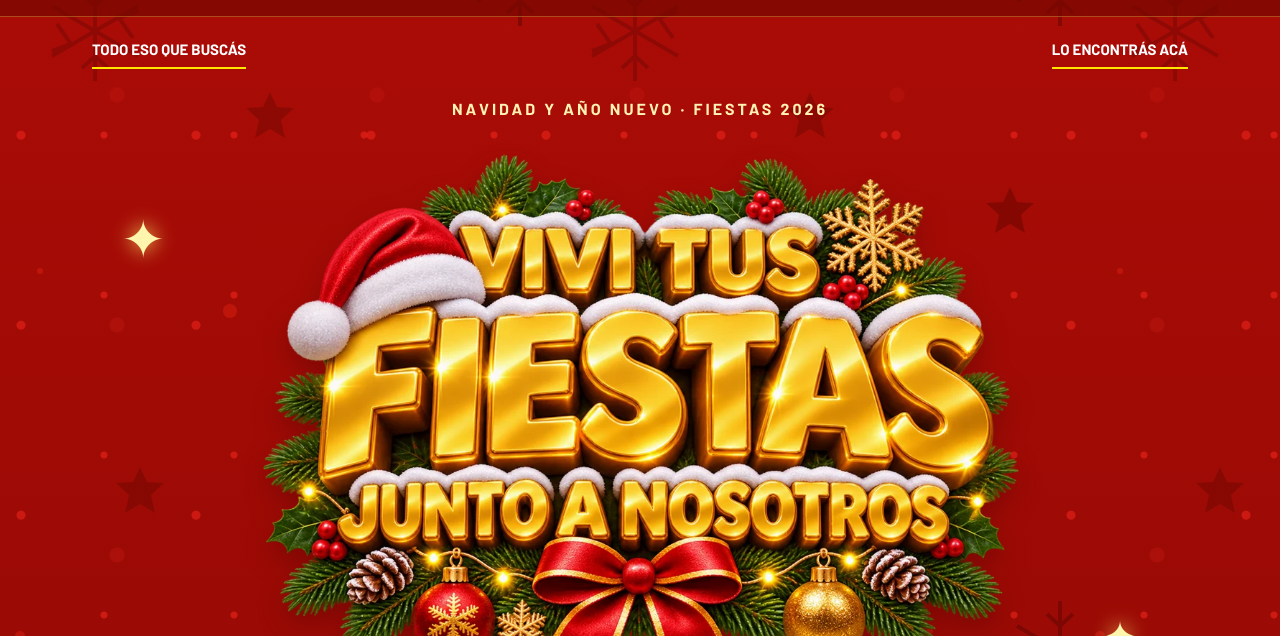
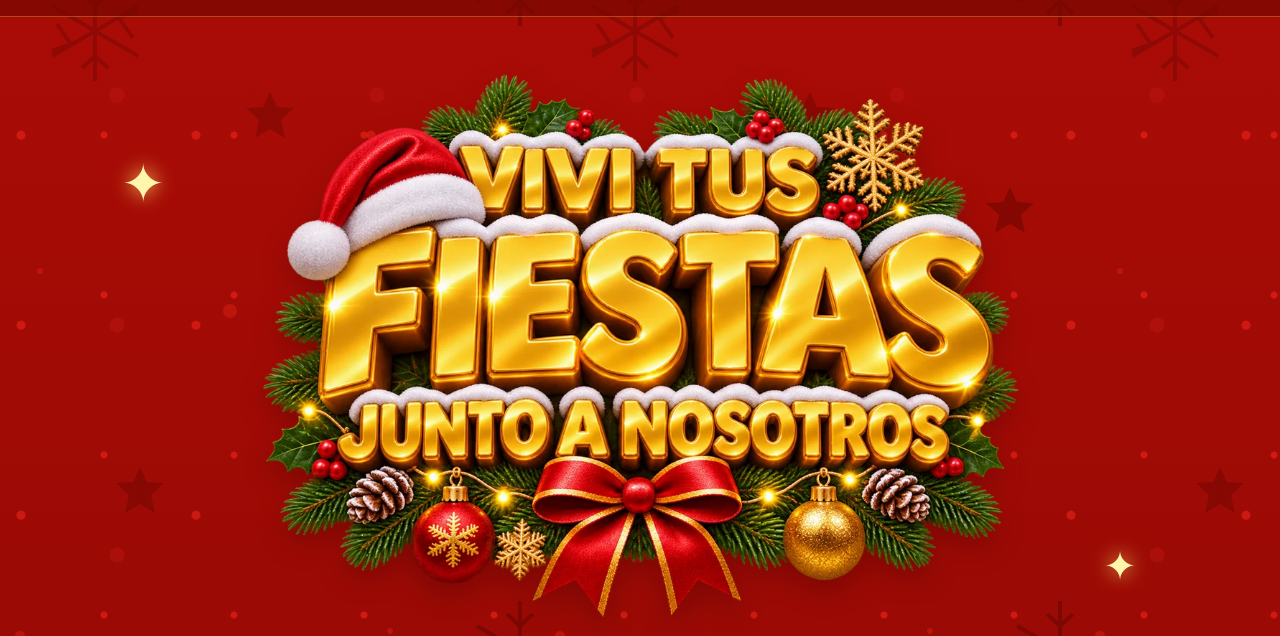
Before and after one commit to rodriacostadg/promos-parada-canga, a plain HTML site: page index.html in a window 1280 px wide. Shown: the part 89-725 px from the top of the page. Drawn offline with Linux system fonts and the light colour scheme.

Commit message:
Quitar frases superiores de la portada navideña

```diff
--- a/index.html
+++ b/index.html
@@ -24,10 +24,9 @@
       <a href="#sucursales">Sucursales</a>
     </nav>
   </div>
-</header><div class="campaign-strip"><span>TODO ESO QUE BUSCÁS</span><span>LO ENCONTRÁS ACÁ</span></div>
+</header>
 <main class="page">
-  <section class="banner" aria-labelledby="banner-title">
-    <h1 id="banner-title">NAVIDAD Y AÑO NUEVO · FIESTAS 2026</h1>
+  <section class="banner" aria-label="Viví tus Fiestas junto a nosotros">
     <img class="offer-title" src="assets/titulo-fiestas.webp" width="1100" height="825" alt="Viví tus Fiestas junto a nosotros" fetchpriority="high">
     <p class="campaign">En Parada Canga vas a encontrar todo para compartir en estas fiestas.</p>
     <a class="button button-gold" href="#carniceria">Descubrí nuestras propuestas</a>
```
